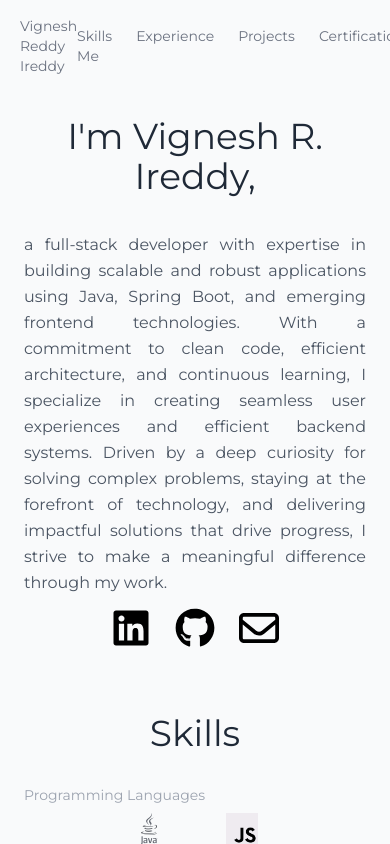
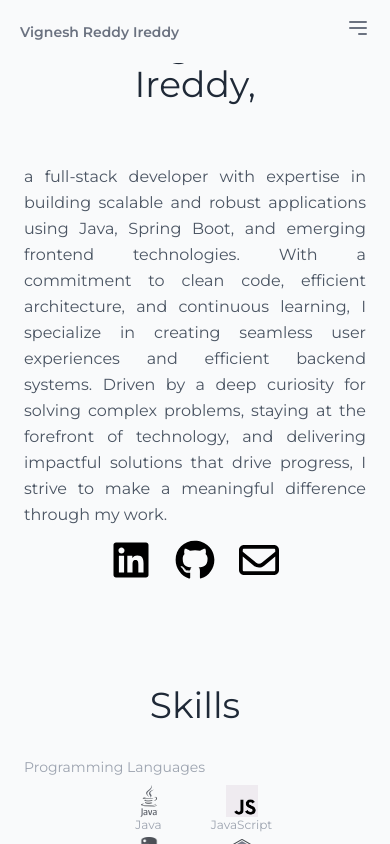
Before and after one commit to vignesh8ireddy/portfolio, a React (Vite) app: page / in a window 390 px wide. Built offline with nearby package versions, Linux system fonts and the light colour scheme.

Commit message:
Update Navbar Component

```diff
--- a/src/App.css
+++ b/src/App.css
@@ -8,6 +8,11 @@
 
 nav {
   transition: transform 0.3s ease-in-out; /* Smooth sliding effect */
+  position: fixed; /* Fix navbar at the top */
+  top: 0;
+  left: 0;
+  right: 0;
+  z-index: 50;
 }
 
 .translate-y-0 {
--- a/src/components/AboutComponent.jsx
+++ b/src/components/AboutComponent.jsx
@@ -10,9 +10,9 @@ const AboutComponent = () => {
 
     <div id="about"
 
-      className="p-6 md:p-10 lg:pt-36 mx-auto max-w-6xl font-title"
+      className="p-6 md:p-10 lg:pt-44 pb-16 mx-auto max-w-6xl font-title"
     >
-      <h1 className="text-4xl pb-5 text-center md:text-3xl lg:text-5xl text-gray-800 mb-4">
+      <h1 className="text-4xl pb-5 text-center md:text-3xl lg:text-5xl text-gray-800 mb-10">
         I'm Vignesh R. Ireddy,
       </h1>
       <p className="text-base text-justify md:text-lg lg:text-xl text-gray-600 leading-relaxed">
--- a/src/components/NavbarComponent.jsx
+++ b/src/components/NavbarComponent.jsx
@@ -1,11 +1,38 @@
-import React from 'react';
+import React, { useState, useEffect } from 'react';
 
 const NavbarComponent = () => {
+  const [isOpen, setIsOpen] = useState(false);
+  const [isVisible, setIsVisible] = useState(true);
+  const [lastScrollY, setLastScrollY] = useState(0);
+
+  useEffect(() => {
+    const handleScroll = () => {
+      const currentScrollY = window.pageYOffset || document.documentElement.scrollTop; // for better compatibility
+      if (currentScrollY > lastScrollY) {
+        // Scrolling down
+        setIsVisible(false);
+      } else {
+        // Scrolling up
+        setIsVisible(true);
+      }
+      setLastScrollY(currentScrollY);
+    };
+
+    window.addEventListener('scroll', handleScroll);
+    return () => {
+      window.removeEventListener('scroll', handleScroll);
+    };
+  }, [lastScrollY]);
+
   return (
-    <nav className="bg-gray-50 text-gray-500 px-5 md:px-16 lg:px-10 top-0 z-50 font-title sticky">
-      <div className="container py-4 flex justify-between items-center ">
+    <nav
+      className={`bg-gray-50 text-gray-500 px-5 md:px-16 lg:px-10 font-title transition-transform duration-300 ${
+        isVisible ? 'translate-y-0' : '-translate-y-full'
+      }`}
+    >
+      <div className="container py-4 flex justify-between items-center">
         {/* Logo Section */}
-        <div className="space-x-6 text-sm md:text-base">
+        <div className="text-sm md:text-base font-semibold">
           <a
             href="https://vigneshreddyireddy.com"
             className="hover:text-gray-400 transition duration-300"
@@ -14,35 +41,79 @@ const NavbarComponent = () => {
           </a>
         </div>
 
+        {/* Hamburger Menu for Small Screens */}
+        <div className="md:hidden">
+          <button
+            onClick={() => setIsOpen(!isOpen)}
+            className="text-gray-500 hover:text-gray-400 focus:outline-none"
+          >
+            {isOpen ? (
+              <svg
+                xmlns="http://www.w3.org/2000/svg"
+                className="h-6 w-6"
+                fill="none"
+                viewBox="0 0 24 24"
+                stroke="currentColor"
+              >
+                <path
+                  strokeLinecap="round"
+                  strokeLinejoin="round"
+                  strokeWidth="2"
+                  d="M6 18L18 6M6 6l12 12"
+                />
+              </svg>
+            ) : (
+              <svg
+                xmlns="http://www.w3.org/2000/svg"
+                className="h-6 w-6"
+                fill="none"
+                viewBox="0 0 24 24"
+                stroke="currentColor"
+              >
+                <path
+                  strokeLinecap="round"
+                  strokeLinejoin="round"
+                  strokeWidth="2"
+                  d="M4 6h16M4 12h16m-7 6h7"
+                />
+              </svg>
+            )}
+          </button>
+        </div>
+
         {/* Navigation Links */}
-        <div className="space-x-6 text-sm md:text-base">
+        <div
+          className={`${
+            isOpen ? 'block' : 'hidden'
+          } md:flex flex-col md:flex-row space-y-4 md:space-y-0 md:space-x-6 text-sm md:text-base mt-4 md:mt-0`}
+        >
           <a
             href="#skills"
-            className="hover:text-gray-400 transition duration-300"
+            className="block hover:text-gray-400 transition duration-300"
           >
             Skills
           </a>
           <a
             href="#experience"
-            className="hover:text-gray-400 transition duration-300"
+            className="block hover:text-gray-400 transition duration-300"
           >
             Experience
           </a>
           <a
             href="#projects"
-            className="hover:text-gray-400 transition duration-300"
+            className="block hover:text-gray-400 transition duration-300"
           >
             Projects
           </a>
           <a
             href="#certifications"
-            className="hover:text-gray-400 transition duration-300"
+            className="block hover:text-gray-400 transition duration-300"
           >
             Certifications
           </a>
           <a
             href="#contact"
-            className="hover:text-gray-400 transition duration-300"
+            className="block hover:text-gray-400 transition duration-300"
           >
             Contact Me
           </a>
```
Lines whose indentation alone changed are shown as unchanged.
